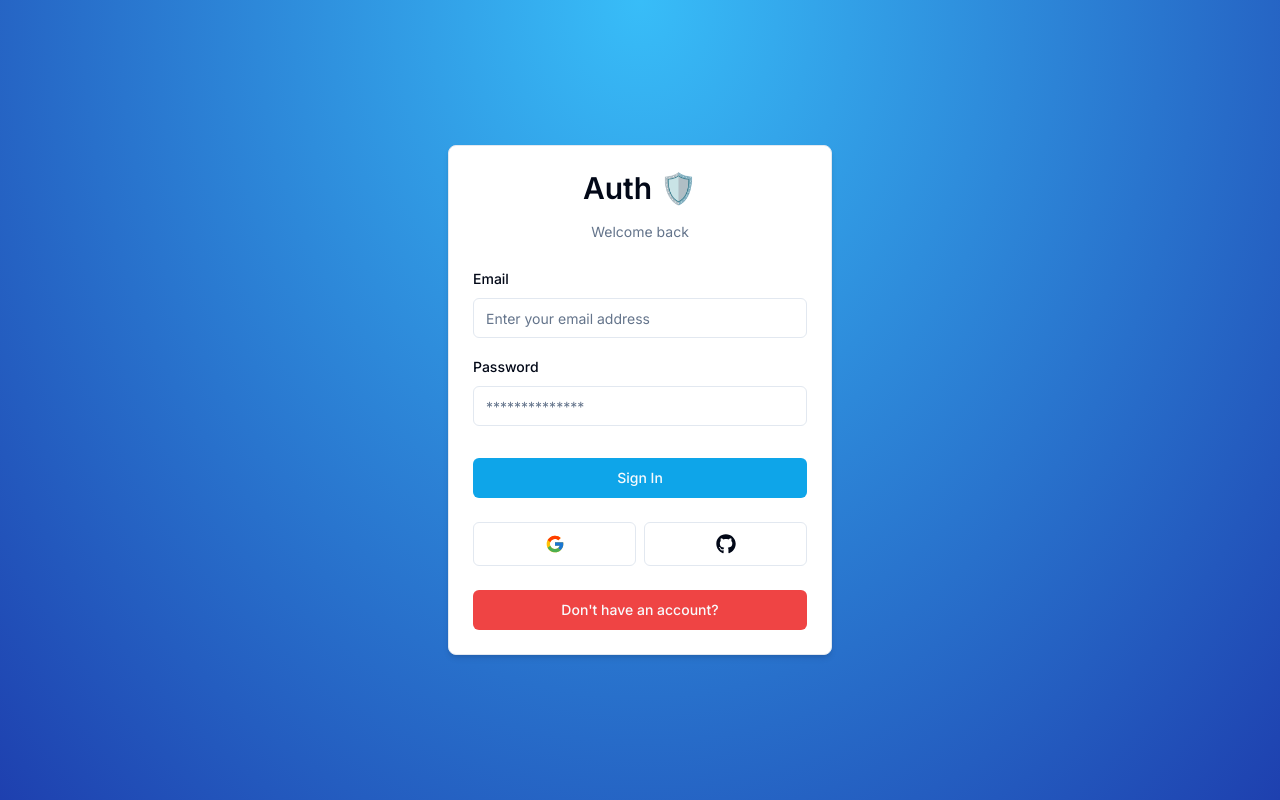
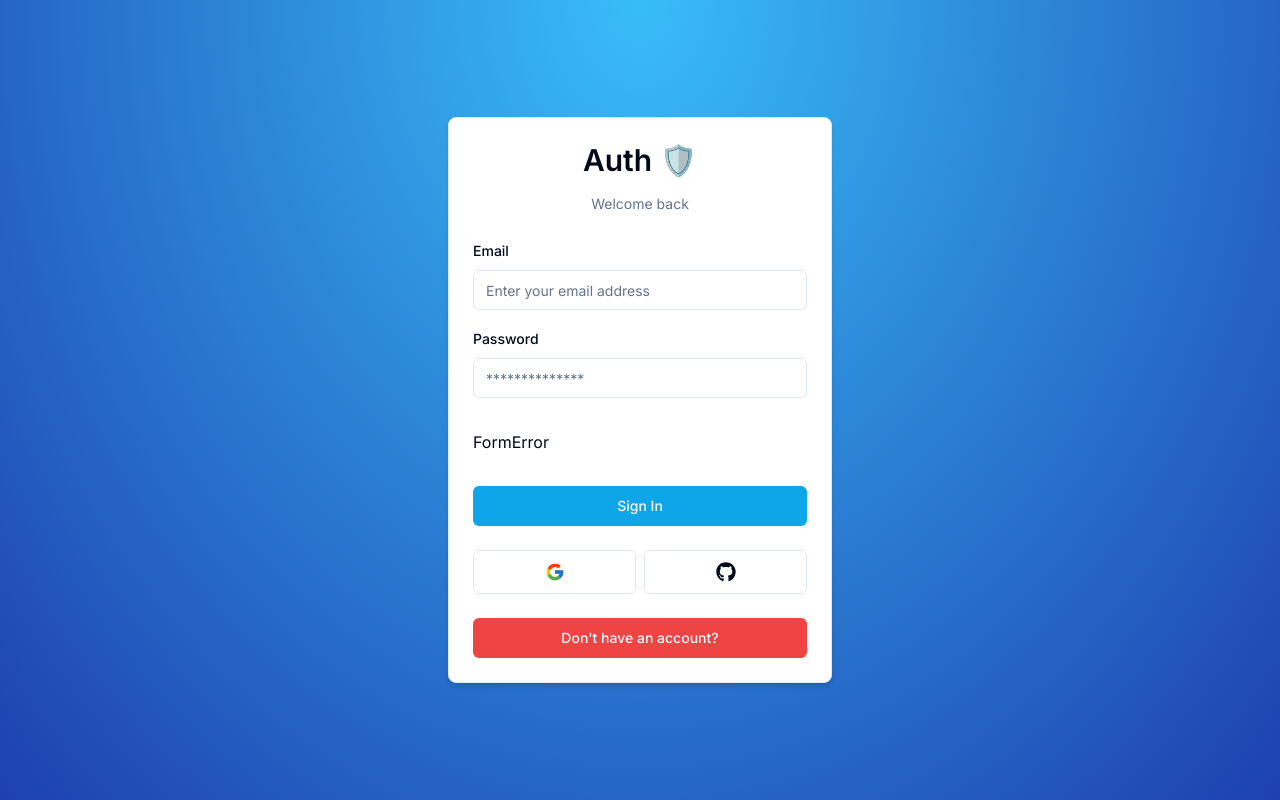
Before and after one commit to DragonSenses/nextjs-auth-starter, a Next.js app: page /auth/signin in a window 1280 px wide. Built offline with nearby package versions, Linux system fonts and the light colour scheme.

Commit message:
feat: Render FormError component in SignInForm

```diff
--- a/components/auth/SignInForm.tsx
+++ b/components/auth/SignInForm.tsx
@@ -7,6 +7,7 @@ import { z } from "zod"
 
 import { SignInSchema } from '@/schemas';
 import CardWrapper from '@/components/auth/CardWrapper';
+import FormError from '@/components/form/FormError';
 import { Button } from "@/components/ui/button";
 import {
   Form,
@@ -73,6 +74,7 @@ export default function SignInForm() {
               )}
             />
           </div>
+          <FormError />
           <Button type="submit" className='w-full bg-sky-500'>
             Sign In
           </Button>
```
